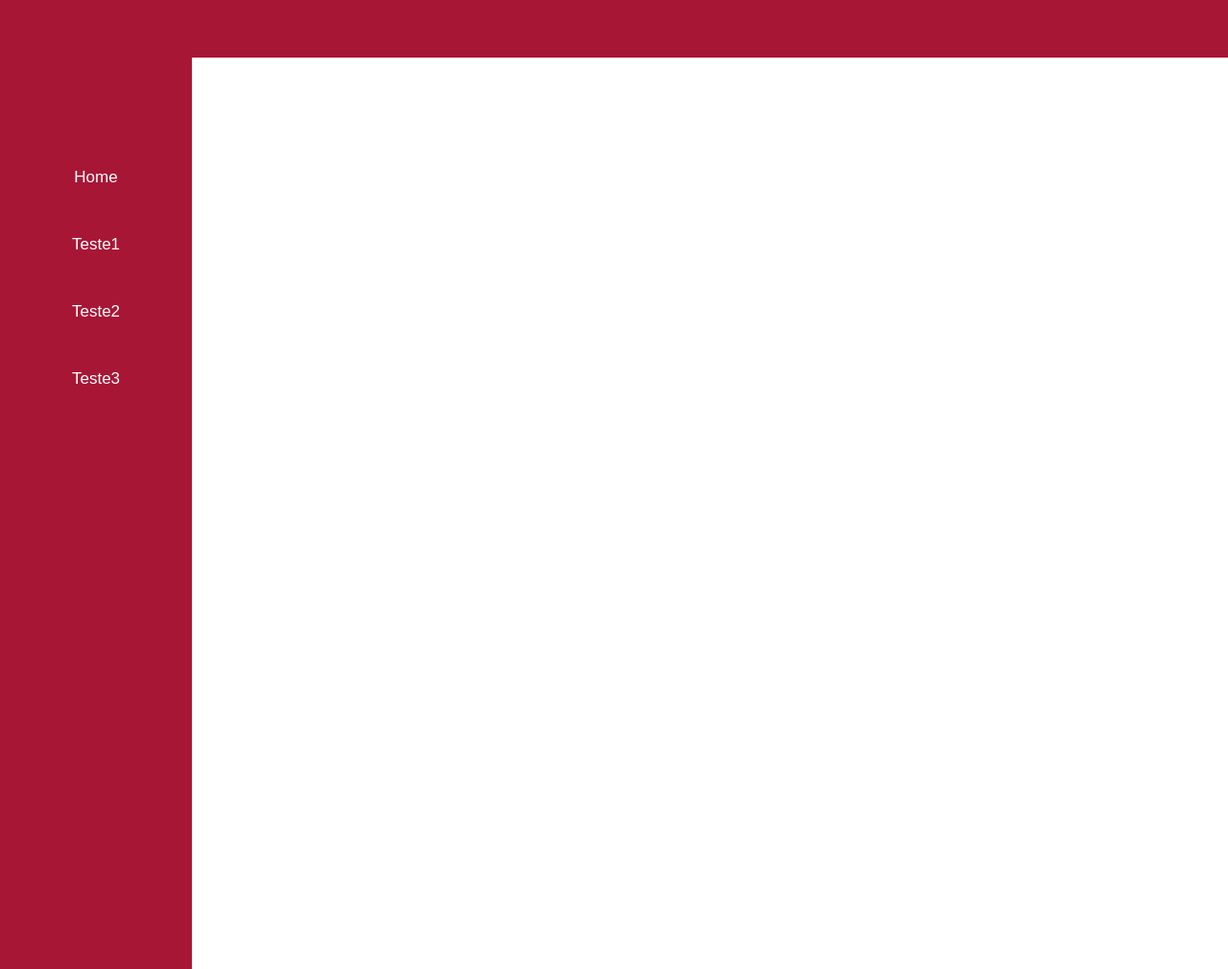
After one commit to camila0412/Programa-o2Aula, a Flask app: template Programa-o2Aula-main/templates/index.html in a window 1280 px wide. The commit adds this page. Shown: the whole page at 96% size. Run offline with Flask 3, Linux system fonts and the light colour scheme; the template is opened without the code that fills it, so the values that code supplies are empty.

Commit message:
Add files via upload

```diff
--- a/Programa-o2Aula-main/app.py
+++ b/Programa-o2Aula-main/app.py
@@ -41,3 +41,74 @@ def cadastro():
         return redirect(url_for('login'))
 
     return render_template('cadastro.html')
+
+@app.route('/login', methods=['GET', 'POST'])
+def login():
+    if request.method == 'POST':
+        username = request.form['username'].strip()
+        senha = request.form['senha'].strip()
+
+        conn = mysql.connector.connect(**db_config)
+        cursor = conn.cursor(dictionary=True)
+        cursor.execute("SELECT * FROM usuario WHERE username_usuario = %s", (username,))
+        usuario = cursor.fetchone()
+        cursor.close()
+        conn.close()
+
+        if usuario and check_password_hash(usuario['password_usuario'], senha):
+            if not usuario['conta_ativa']:
+                flash("Esta conta está desativada.", "erro")
+                return redirect(url_for('login'))
+
+            session['usuario_id'] = usuario['cod_usuario']
+            session['usuario_nome'] = usuario['nome_usuario']
+            return redirect(url_for('dashboard'))
+        else:
+            flash("Usuário ou senha inválidos.", "erro")
+            return redirect(url_for('login'))
+
+    return render_template('login.html')
+
+@app.route('/dashboard')
+def dashboard():
+    # 1. Verifica se a chave 'usuario_id' existe na sessão.
+    #    Esta é a forma mais segura de saber se o login foi feito com sucesso.
+    if 'usuario_id' not in session:
+        # Se não estiver logado, envia uma mensagem e redireciona para a tela de login.
+        flash("Você precisa fazer login para acessar esta página.", "erro")
+        return redirect(url_for('login'))
+
+    # 2. Se o usuário estiver logado, simplesmente renderize o template do dashboard.
+    #    O template 'dashboard.html' (que estende o 'base.html') vai acessar
+    #    automaticamente a variável {{ session['usuario_nome'] }} e exibi-la.
+    return render_template('dashboard.html')
+
+@app.route('/logout')
+def logout():
+    session.pop('usuario_id', None)
+    session.pop('usuario_nome', None)
+    flash("Você saiu da sua conta.", "sucesso")
+    return redirect(url_for('login'))
+
+# Rota Principal (Raiz do site)
+@app.route('/')
+def index():
+    return redirect(url_for('login'))
+
+# Rota para verificar se usuário ou email já existem
+@app.route('/verificar_usuario_email', methods=['POST'])
+def verificar_usuario_email():
+    username = request.form['username']
+    email = request.form['email']
+
+    conn = mysql.connector.connect(**db_config)
+    cursor = conn.cursor()
+    cursor.execute("SELECT * FROM usuario WHERE username_usuario = %s OR email_usuario = %s", (username, email))
+    existe = cursor.fetchone()
+    cursor.close()
+    conn.close()
+
+    return 'existe' if existe else 'disponivel'
+
+if __name__ == '__main__':
+    app.run(debug=True)
--- /dev/null
+++ b/Programa-o2Aula-main/static/menu.css
@@ -0,0 +1,55 @@
+* {
+    margin: 0;
+    padding: 0;
+}
+
+body {
+    font-family: Arial, sans-serif;
+}
+
+.menu-lateral {
+    position: fixed;
+    top: 0;
+    left: 0;
+    width: 200px;
+    height: 100%;
+    background-color: #a81636;
+    padding-top: 150px;
+}
+
+.menu-lateral ul li {
+    padding: 15px;
+    text-align: center;
+}
+
+.menu-lateral ul li a {
+    color: white;
+    text-decoration: none;
+    display: block;
+    font-size: 17px;
+    padding: 10px 30px;
+    transition: background-color 0.3s ease; /* Transição suave */
+}
+
+.menu-lateral ul li a:hover {
+    background-color: #cc143c;
+    display: block;
+    text-decoration: none;
+    font-size: 20px;
+    padding: 10px 10px 10px 10px;
+    border-radius: 7px;
+}
+
+.menu-superior {
+    position: fixed;
+    top: 0;
+    left: 0;
+    height: 60px;
+    width: 100%;
+    background-color: #a81636;
+    color: white;
+    display: flex;
+    align-items: center;
+    padding-left: 220px; /* espaço para a barra lateral */
+    z-index: 1000;
+}
--- a/Programa-o2Aula-main/templates/cadastro.html
+++ b/Programa-o2Aula-main/templates/cadastro.html
@@ -18,5 +18,8 @@
     <br>
     <a href="login.html">Já tem uma conta? Faça login!</a>
     <input type="submit" value="Acessar" class="btn" />
+
+     <script src="{{ url_for('static', filename='verifica_usuario.js') }}"></script>
+
 </body>
 </html>
--- /dev/null
+++ b/Programa-o2Aula-main/templates/index.html
@@ -0,0 +1,25 @@
+<!DOCTYPE html>
+<html lang="pt-br">
+<head>
+    <meta charset="UTF-8">
+    <meta name="viewport" content="width=device-width, initial-scale=1.0">
+    <title>Página Inicial</title>
+    <link rel="stylesheet" type="text/css" href="../static/menu.css">
+</head>
+<body>
+
+    <div class="menu-lateral">
+        <ul>
+            <li><a href="#">Home</a></li>
+            <li><a href="#">Teste1</a></li>
+            <li><a href="#">Teste2</a></li>
+            <li><a href="#">Teste3</a></li>
+        </ul>
+    </div>
+
+    <div class="menu-superior">
+
+    </div>
+
+</body>
+</html>
```
Also changed, not shown: Programa-o2Aula-main/templates/login.html (+9 -0 lines), Programa-o2Aula-main/verifica_usuario.js (added, +30 -0 lines).
